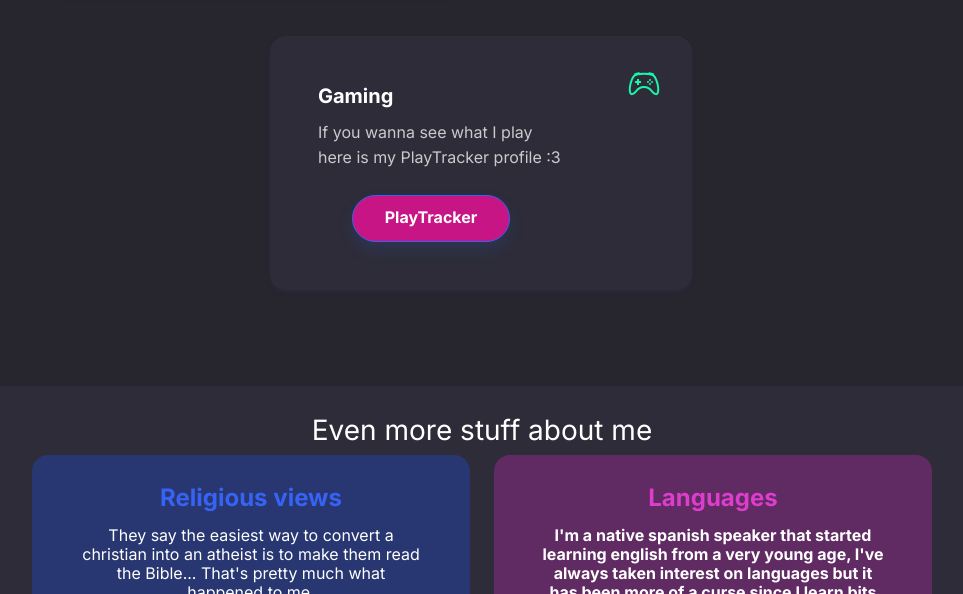
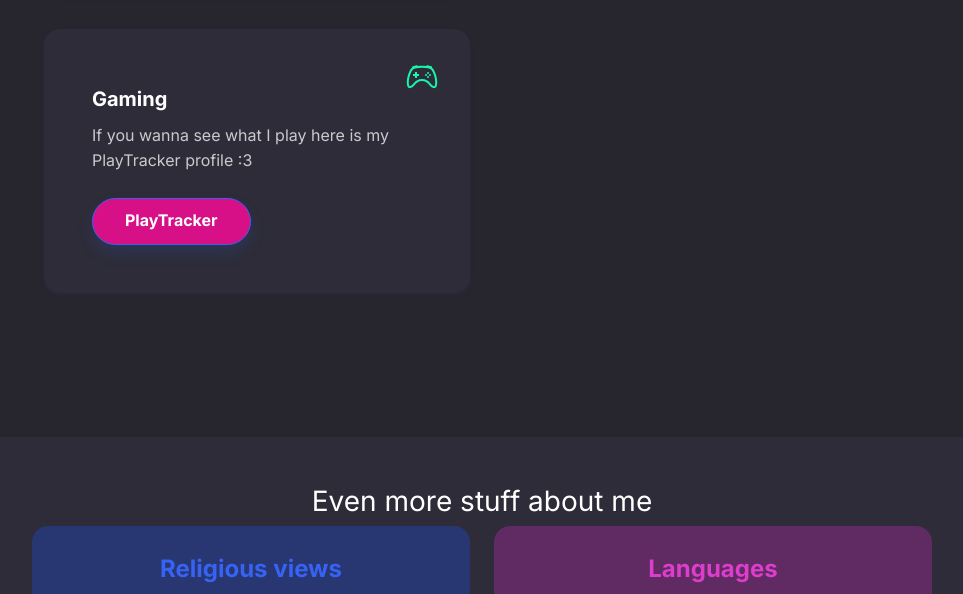
Before and after one commit to EclairFome/eclairfome.github.io, a plain HTML site: page index.html in a window 1280 px wide. Shown: the part 1631-2225 px from the top of the page, without its empty margins (158-1121 px from the left). Drawn offline with nearby package versions, Linux system fonts and the light colour scheme.

Commit message:
Update index.html

```diff
--- a/index.html
+++ b/index.html
@@ -150,15 +150,27 @@
         <section id="about2"></section>
     </section>
     <div class="container bg-dark py-5" style="margin-top: -239px;padding-left: 0px;padding-bottom: 84px;margin-bottom: -20px;">
-        <div class="py-5 p-lg-5" style="margin-right: 7px;margin-left: 11px;">
-            <div class="card text-start shadow-sm" style="margin-top: 14px;padding-left: 0px;margin-left: 299px;margin-right: 293px;">
-                <div class="card-body text-center px-4 py-5 px-md-5" style="margin-right:100px;">
-                    <div class="d-flex justify-content-center align-items-center bs-icon-lg mb-3 bs-icon" style="top:1rem;right:1rem;position:absolute;"><svg class="bi bi-controller text-success" xmlns="http://www.w3.org/2000/svg" width="1em" height="1em" fill="currentColor" viewBox="0 0 16 16">
-                                <path d="M11.5 6.027a.5.5 0 1 1-1 0 .5.5 0 0 1 1 0m-1.5 1.5a.5.5 0 1 0 0-1 .5.5 0 0 0 0 1m2.5-.5a.5.5 0 1 1-1 0 .5.5 0 0 1 1 0m-1.5 1.5a.5.5 0 1 0 0-1 .5.5 0 0 0 0 1m-6.5-3h1v1h1v1h-1v1h-1v-1h-1v-1h1v-1"></path>
-                                <path d="M3.051 3.26a.5.5 0 0 1 .354-.613l1.932-.518a.5.5 0 0 1 .62.39c.655-.079 1.35-.117 2.043-.117.72 0 1.443.041 2.12.126a.5.5 0 0 1 .622-.399l1.932.518a.5.5 0 0 1 .306.729c.14.09.266.19.373.297.408.408.78 1.05 1.095 1.772.32.733.599 1.591.805 2.466.206.875.34 1.78.364 2.606.024.816-.059 1.602-.328 2.21a1.42 1.42 0 0 1-1.445.83c-.636-.067-1.115-.394-1.513-.773-.245-.232-.496-.526-.739-.808-.126-.148-.25-.292-.368-.423-.728-.804-1.597-1.527-3.224-1.527-1.627 0-2.496.723-3.224 1.527-.119.131-.242.275-.368.423-.243.282-.494.575-.739.808-.398.38-.877.706-1.513.773a1.42 1.42 0 0 1-1.445-.83c-.27-.608-.352-1.395-.329-2.21.024-.826.16-1.73.365-2.606.206-.875.486-1.733.805-2.466.315-.722.687-1.364 1.094-1.772a2.34 2.34 0 0 1 .433-.335.504.504 0 0 1-.028-.079zm2.036.412c-.877.185-1.469.443-1.733.708-.276.276-.587.783-.885 1.465a13.748 13.748 0 0 0-.748 2.295 12.351 12.351 0 0 0-.339 2.406c-.022.755.062 1.368.243 1.776a.42.42 0 0 0 .426.24c.327-.034.61-.199.929-.502.212-.202.4-.423.615-.674.133-.156.276-.323.44-.504C4.861 9.969 5.978 9.027 8 9.027s3.139.942 3.965 1.855c.164.181.307.348.44.504.214.251.403.472.615.674.318.303.601.468.929.503a.42.42 0 0 0 .426-.241c.18-.408.265-1.02.243-1.776a12.354 12.354 0 0 0-.339-2.406 13.753 13.753 0 0 0-.748-2.295c-.298-.682-.61-1.19-.885-1.465-.264-.265-.856-.523-1.733-.708-.85-.179-1.877-.27-2.913-.27-1.036 0-2.063.091-2.913.27z"></path>
-                            </svg></div>
-                    <h5 class="fw-bold text-start card-title" style="margin-bottom: 12px;">Gaming</h5>
-                    <p class="text-start text-muted card-text mb-4" style="margin-right: -18px;">If you wanna see what I play here is my PlayTracker profile :3</p><a class="btn btn-primary shadow" role="button" href="https://playtracker.net/profile/EclairFome" style="background-color:#c71585;color:white;">PlayTracker</a>
+        <div class="py-5 p-lg-5" style="margin-right: 7px;margin-left: 11px;"></div>
+    </div>
+    <div class="container bg-dark py-5">
+        <div class="row">
+            <div class="col-md-8 col-xl-6 text-center mx-auto">
+                <h3 class="fw-bold"></h3>
+            </div>
+        </div>
+        <div class="py-5 p-lg-5" style="margin-top: -146px;">
+            <div class="row row-cols-1 row-cols-md-2 mx-auto" style="max-width: 900px;padding-top: 0px;margin-top: -27px;">
+                <div class="col mb-5">
+                    <div class="card shadow-sm">
+                        <div class="card-body px-4 py-5 px-md-5">
+                            <div class="bs-icon-lg d-flex justify-content-center align-items-center mb-3 bs-icon" style="top: 1rem;right: 1rem;position: absolute;"><svg xmlns="http://www.w3.org/2000/svg" width="1em" height="1em" fill="currentColor" viewBox="0 0 16 16" class="bi bi-controller text-success">
+                                    <path d="M11.5 6.027a.5.5 0 1 1-1 0 .5.5 0 0 1 1 0m-1.5 1.5a.5.5 0 1 0 0-1 .5.5 0 0 0 0 1m2.5-.5a.5.5 0 1 1-1 0 .5.5 0 0 1 1 0m-1.5 1.5a.5.5 0 1 0 0-1 .5.5 0 0 0 0 1m-6.5-3h1v1h1v1h-1v1h-1v-1h-1v-1h1v-1"></path>
+                                    <path d="M3.051 3.26a.5.5 0 0 1 .354-.613l1.932-.518a.5.5 0 0 1 .62.39c.655-.079 1.35-.117 2.043-.117.72 0 1.443.041 2.12.126a.5.5 0 0 1 .622-.399l1.932.518a.5.5 0 0 1 .306.729c.14.09.266.19.373.297.408.408.78 1.05 1.095 1.772.32.733.599 1.591.805 2.466.206.875.34 1.78.364 2.606.024.816-.059 1.602-.328 2.21a1.42 1.42 0 0 1-1.445.83c-.636-.067-1.115-.394-1.513-.773-.245-.232-.496-.526-.739-.808-.126-.148-.25-.292-.368-.423-.728-.804-1.597-1.527-3.224-1.527-1.627 0-2.496.723-3.224 1.527-.119.131-.242.275-.368.423-.243.282-.494.575-.739.808-.398.38-.877.706-1.513.773a1.42 1.42 0 0 1-1.445-.83c-.27-.608-.352-1.395-.329-2.21.024-.826.16-1.73.365-2.606.206-.875.486-1.733.805-2.466.315-.722.687-1.364 1.094-1.772a2.34 2.34 0 0 1 .433-.335.504.504 0 0 1-.028-.079zm2.036.412c-.877.185-1.469.443-1.733.708-.276.276-.587.783-.885 1.465a13.748 13.748 0 0 0-.748 2.295 12.351 12.351 0 0 0-.339 2.406c-.022.755.062 1.368.243 1.776a.42.42 0 0 0 .426.24c.327-.034.61-.199.929-.502.212-.202.4-.423.615-.674.133-.156.276-.323.44-.504C4.861 9.969 5.978 9.027 8 9.027s3.139.942 3.965 1.855c.164.181.307.348.44.504.214.251.403.472.615.674.318.303.601.468.929.503a.42.42 0 0 0 .426-.241c.18-.408.265-1.02.243-1.776a12.354 12.354 0 0 0-.339-2.406 13.753 13.753 0 0 0-.748-2.295c-.298-.682-.61-1.19-.885-1.465-.264-.265-.856-.523-1.733-.708-.85-.179-1.877-.27-2.913-.27-1.036 0-2.063.091-2.913.27z"></path>
+                                </svg></div>
+                            <h5 class="fw-bold card-title" style="margin-bottom: -12px;margin-top: -14px;"><br>Gaming<br><br></h5>
+                            <p class="text-muted card-text mb-4">If you wanna see what I play here is my PlayTracker profile :3</p><a class="btn btn-primary shadow" role="button" href="https://playtracker.net/profile/EclairFome" style="color: rgb(255, 255, 255);background: rgb(215,16,135);">PlayTracker</a>
+                        </div>
+                    </div>
                 </div>
             </div>
         </div>
```
